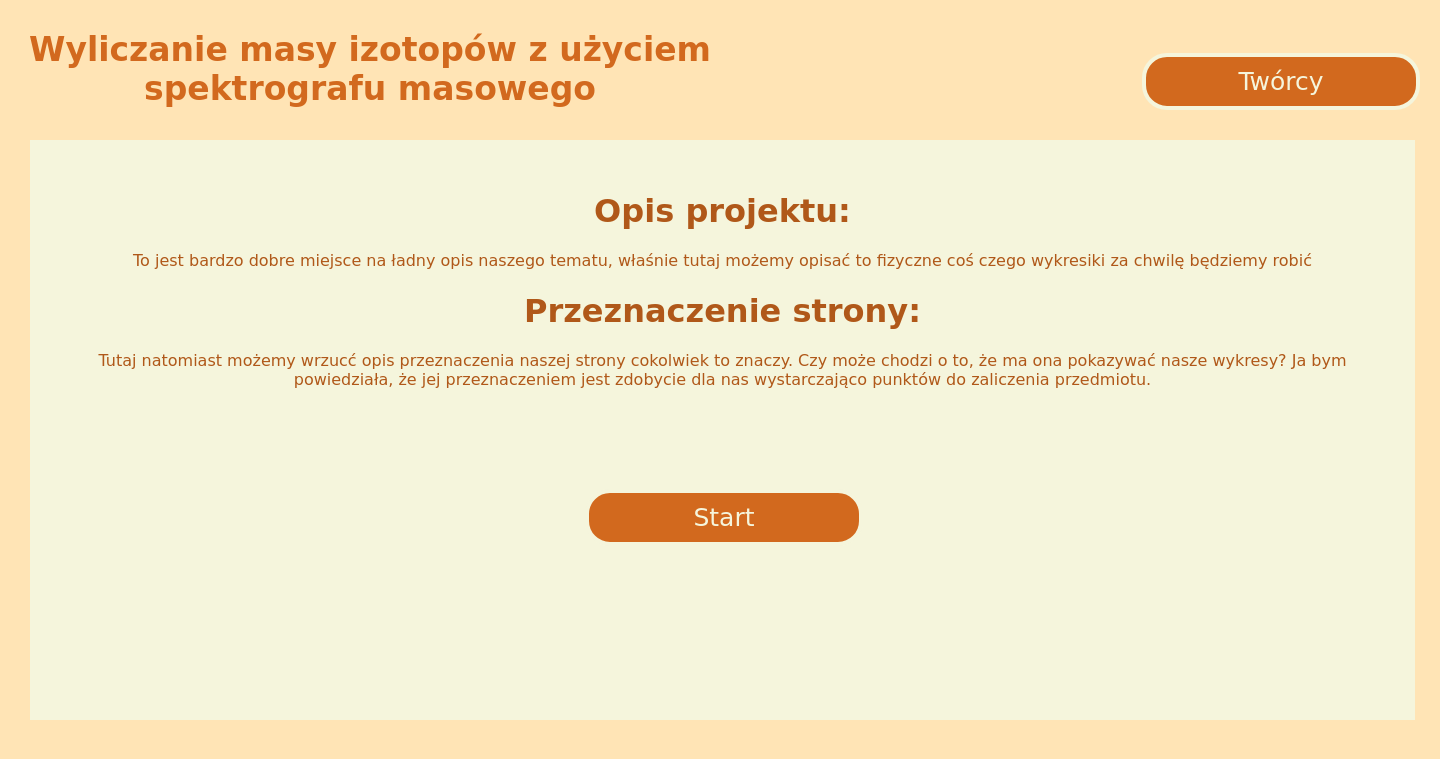
After one commit to adriankrawczynski/learning-git, a Flask app: page / in a window 1440 px wide. The commit adds this page. Shown: the top 759 px of the page. Run offline with Flask 2, Linux system fonts and the light colour scheme.

Commit message:
dodaje stronkę

```diff
--- a/app.py
+++ b/app.py
@@ -1,14 +1,51 @@
-from flask import Flask, render_template, request, flash
+from urllib import request
+from flask import Flask, render_template
+import matplotlib.pyplot as plt
+import numpy as np
 
-app = Flask(__name__)
-app.secret_key = "qwdasd"
+app = Flask(__name__,
+            static_folder='./static',
+            template_folder='./templates')
+app.secret_key = "dadasdasdas"
+@app.route('/')
+def main():
+    return render_template("strona_glowna.html")
+@app.route('/tworcy')
+def creators():
+    return render_template("tworcy.html")
+@app.route('/plot', methods=["POST","GET"])
+def plot():
+    #f=request.form['natężenie_pola']
+    #g=request.form['indukcja_pola_1']
+    #h=request.form['indukcja_pola_2']
+    #l=request.form['prędkość_cząstki']
+    r=3
+    q=5
+    stepsize=0.1
 
-@app.route("/greet")
-def index():
-	flash("what's your name?")
-	return render_template("index.html")
+    if q > 0:
+        x = np.arange(0, r+stepsize, stepsize)
+        y = np.sqrt(r**2 - x**2)
 
-@app.route("/greet", methods=['POST', 'GET'])
-def greeter():
-	flash("Hi " + str(request.form['name_input']) + ", great to see you!")
-	return render_template("index.html")
+        x = np.concatenate([x,x[::-1]])
+
+        y = np.concatenate([y,-y[::-1]])
+
+        x, y = x, y + r
+    else:
+        x = np.arange(0, r+stepsize, stepsize)
+        y = np.sqrt(r**2 - x**2)
+
+        x = np.concatenate([x,x[::-1]])
+
+        y = np.concatenate([y,-y[::-1]])
+
+        x, y = x , -y - r
+
+    plt.plot(y, x)
+    plt.savefig('/static/images/plot.png')
+
+    return render_template('index.html', url='/static/images/plot.png')
+
+if __name__ == '__main__':
+   app.run()
--- /dev/null
+++ b/templates/strona_glowna.html
@@ -0,0 +1,97 @@
+<!DOCTYPE html>
+<html>
+    <head>
+        <meta charset="UTF-8">
+        <title>Spektrograf</title>
+    </head>
+    <style>
+        #container
+        {
+            width: 1400px;
+	        margin-left: auto;
+	        margin-right: auto;
+        }
+        .tytuł
+        {
+            font-family:cursive;
+	        font-size: 16.5px;
+            color:chocolate;
+	        width: 700px;
+	        text-align: center;
+            float:left ;
+        }
+        .przycisk1
+        {
+            font-family:cursive;
+            margin-top: 45px;
+            width: 250px;
+            font-size: 25px;
+            padding: 10px;
+            color:beige;
+            background-color:chocolate;
+            border: 4px solid beige;
+            border-radius: 25px;
+            float: right;
+            text-align: center;
+        }
+        .przycisk1:hover
+        {
+            background-color:burlywood ;
+        }
+        .przycisk2
+        {
+            font-family:cursive;
+            margin-top: 100px;
+            margin-left:525px;
+            width: 250px;
+            font-size: 25px;
+            padding: 10px;
+            color:beige;
+            background-color:chocolate;
+            border: 4px solid beige;
+            border-radius: 25px;
+            float: center;
+            text-align: center;
+        }
+        .przycisk2:hover
+        {
+            background-color:burlywood ;
+        }
+        .opis
+        {
+            color: rgb(176, 88, 25);
+            font-family: cursive;
+            width:100%;
+            float: left;
+            padding: 10px;
+            margin: 10px;
+	        width: 1325px;
+	        height: 520px;
+	        background-color:beige;
+	        text-align: center;
+	        padding: 30px;
+        }
+    </style>
+    <body bgcolor="moccasin">
+        <div id="container">
+            <div class = "tytuł">
+                <h1>Wyliczanie masy izotopów z użyciem spektrografu masowego</h1>
+            </div>
+            <div class="przycisk1">
+                <a href="tworcy.html" style="text-decoration:none; color:beige;">Twórcy</a></h1>
+            </div>
+            <div class="opis">
+                <h1>Opis projektu:</h1>
+                To jest bardzo dobre miejsce na ładny opis naszego tematu, właśnie tutaj
+                możemy opisać to fizyczne coś czego wykresiki za chwilę będziemy robić
+                <h1>Przeznaczenie strony:</h1>
+                Tutaj natomiast możemy wrzucć opis przeznaczenia naszej strony
+                    cokolwiek to znaczy. Czy może chodzi o to, że ma ona pokazywać nasze wykresy?
+                    Ja bym powiedziała, że jej przeznaczeniem jest zdobycie dla nas wystarczająco punktów do zaliczenia przedmiotu.
+                <div class="przycisk2">
+                    <a href="wykres.html" style="text-decoration:none; color:beige;">Start</a></h1>
+                </div>
+            </div>
+        </div>
+    </body>
+</html>
```
Also changed, not shown: requirements.txt (+46 -9 lines), templates/index.html (+104 -12 lines), templates/tworcy.html (added, +88 -0 lines), gta_sa.jpg (deleted), static/images/plot.png (added).
